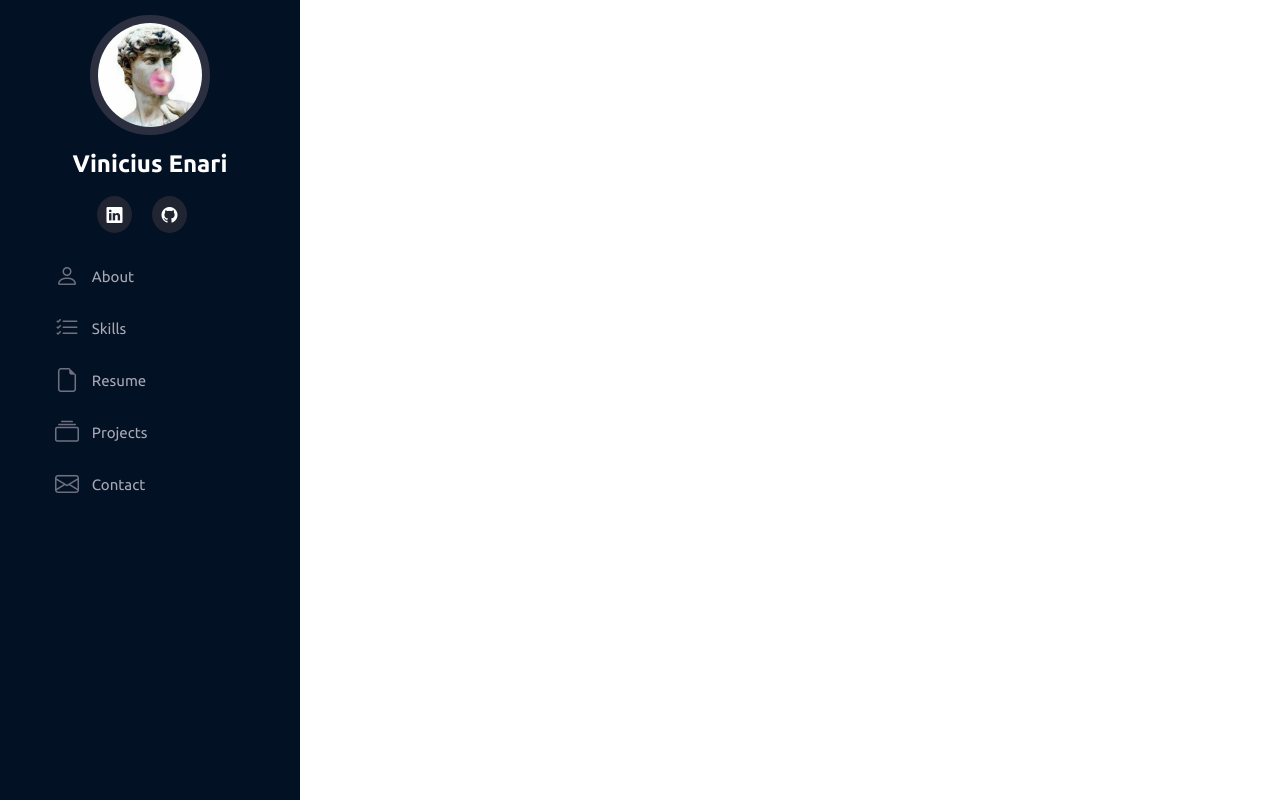
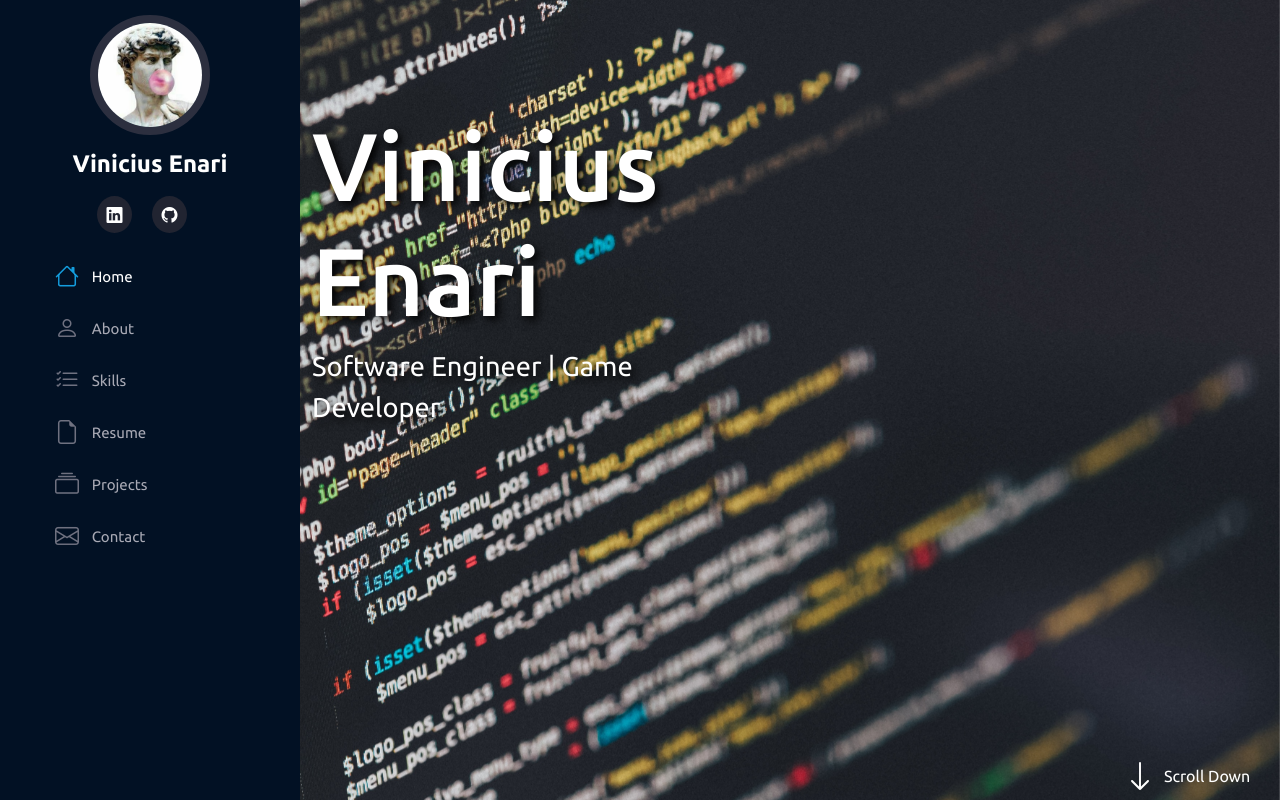
Before and after one commit to viniciusenari/portfolio, a Flask app: page / in a window 1280 px wide. Run offline with Flask 2, Linux system fonts and the light colour scheme; some libraries are stand-ins or nearby versions.

Commit message:
Home section

```diff
--- a/static/style.css
+++ b/static/style.css
@@ -48,6 +48,10 @@ body {
   text-decoration: none;
 }
 
+#header .profile .social-icons a:hover {
+  background: #149ddd;
+}
+
 .nav-menu {
   padding: 1.5rem;
 }
@@ -82,3 +86,40 @@ body {
 .nav-menu li:hover > a i {
   color: #149ddd;
 }
+
+#main {
+  margin-left: 300px;
+}
+
+section#home {
+  background-image: url("./img/background.jpg");
+  background-repeat: no-repeat;
+  background-size: cover;
+  background-attachment: fixed;
+  background-position: center;
+
+  width: 100%;
+  height: 100vh;
+}
+
+section#home h2 {
+  font-size: 6rem;
+}
+
+section#home span#subtitle {
+  margin-right: 8rem;
+  font-size: 1.7rem;
+}
+
+.text-shadow {
+  text-shadow: 4px 4px 10px #000000;
+}
+
+section#home div#scroll-down {
+  width: 9rem;
+}
+
+section#home div#scroll-down a {
+  text-decoration: none;
+  color: #fff;
+}
--- a/templates/index.html
+++ b/templates/index.html
@@ -36,6 +36,11 @@
         <nav id="navbar" class="nav-menu">
           <ul class="nav flex-column">
             <li class="nav-item">
+              <a class="nav-link active" aria-current="page" href="#"
+                ><i class="bi bi-house" aria-hidden="true"></i>Home</a
+              >
+            </li>
+            <li class="nav-item">
               <a class="nav-link" aria-current="page" href="#"
                 ><i class="bi bi-person" aria-hidden="true"></i>About</a
               >
@@ -65,6 +70,30 @@
       </section>
     </aside>
 
+    <main id="main">
+      <section id="home" class="row m-0 p-0">
+        <div
+          class="col-md-6 d-flex justify-content-center align-items-center flex-column"
+        >
+          <h2 class="text-white text-shadow">Vinicius Enari</h2>
+          <span id="subtitle" class="text-white text-shadow"
+            >Software Engineer | Game Developer</span
+          >
+        </div>
+        <div
+          class="col-md-7 offset-md-5 d-flex justify-content-end align-items-end flex-column"
+        >
+          <div id="scroll-down" class="d-flex align-items-center">
+            <i
+              class="bi bi-arrow-down text-white pe-2 fs-2"
+              aria-hidden="true"
+            ></i>
+            <a href="">Scroll Down</a>
+          </div>
+        </div>
+      </section>
+    </main>
+
     <script src="../static/bootstrap/js/bootstrap.bundle.min.js"></script>
     <script src="../static/script.js"></script>
   </body>
```
Also changed, not shown: static/img/background.jpg (added).
